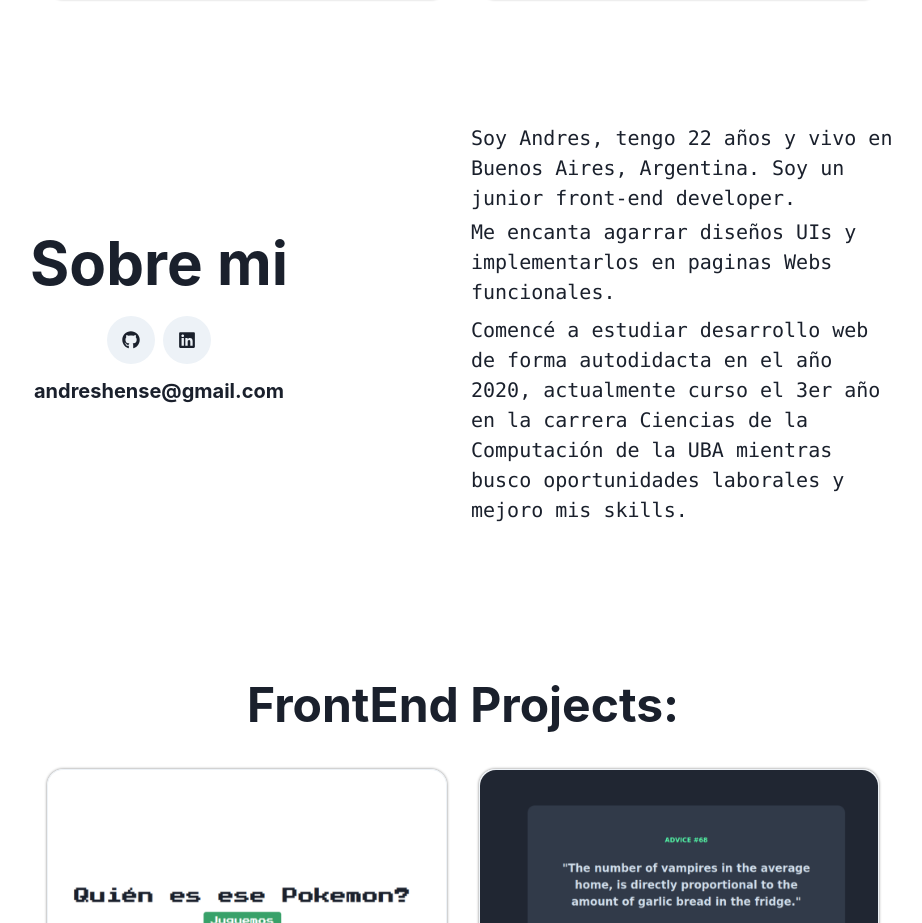
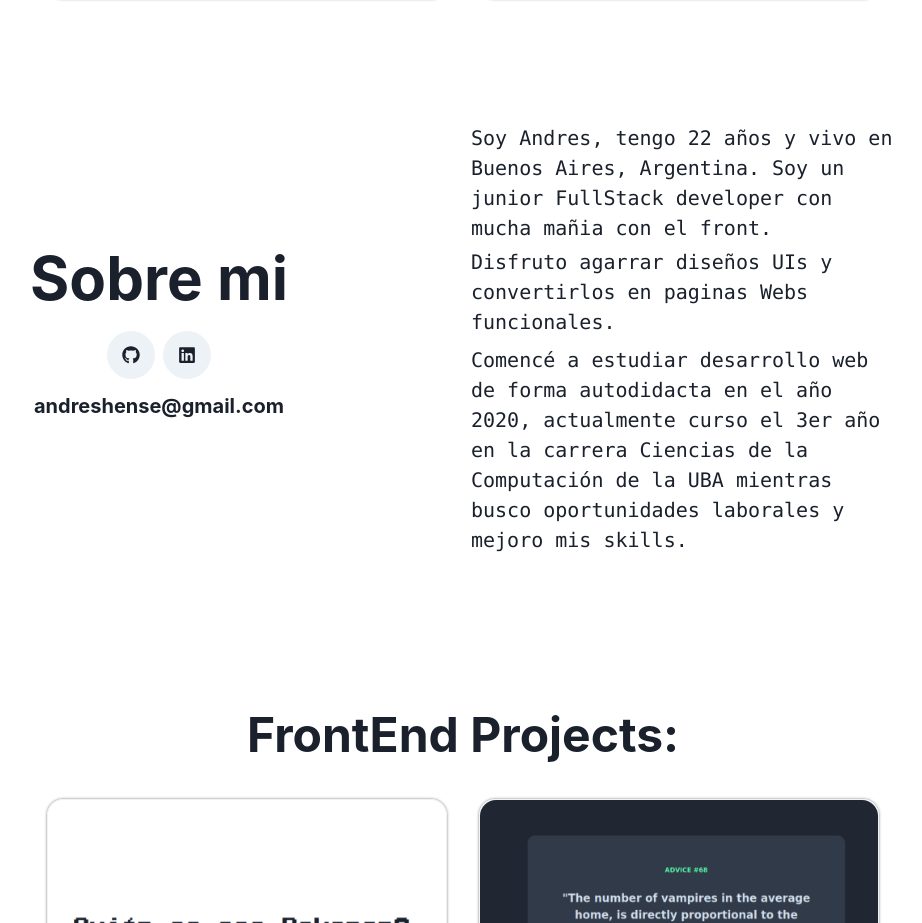
Before and after one commit to AndresHense/portfolio-chakra, a React (Create React App) app: page / in a window 1280 px wide. Shown: the part 2056-2979 px from the top of the page, without its empty margins (177-1099 px from the left). Built offline with nearby package versions, Linux system fonts and the light colour scheme.

Commit message:
reescribe text

```diff
--- a/src/components/AboutMe.jsx
+++ b/src/components/AboutMe.jsx
@@ -49,10 +49,10 @@ const AboutMe = () => {
       >
         <Text align="start" mb={-1} fontFamily="mono">
           Soy Andres, tengo 22 años y vivo en Buenos Aires, Argentina. Soy un
-          junior front-end developer.
+          junior FullStack developer con mucha mañia con el front.
         </Text>
         <Text align="start" fontFamily="mono" mb={-1}>
-          Me encanta agarrar diseños UIs y implementarlos en paginas Webs
+          Disfruto agarrar diseños UIs y convertirlos en paginas Webs
           funcionales.
         </Text>
         <Text align="start" fontFamily="mono">
```
